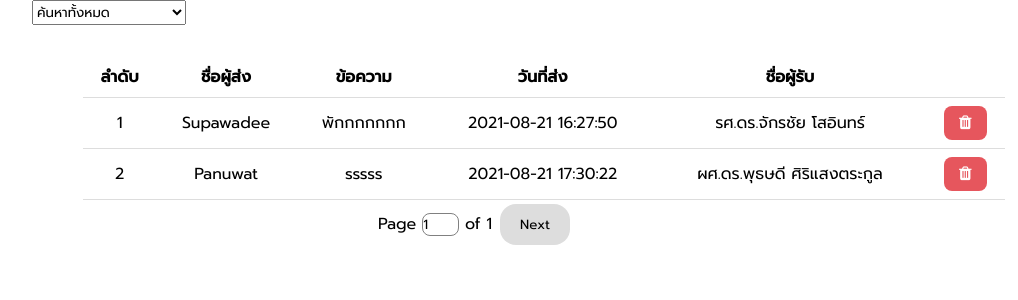
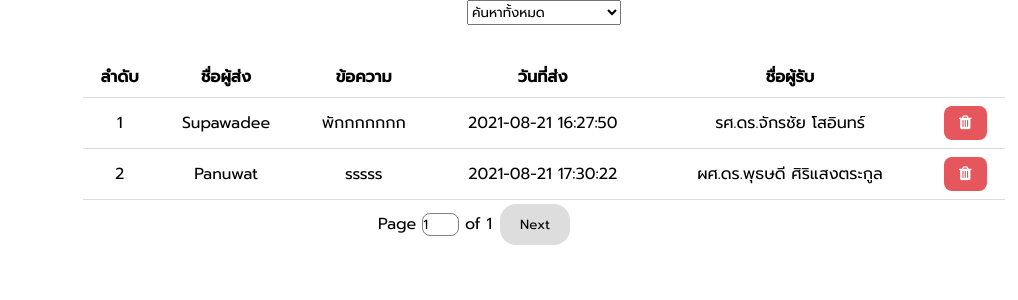
Before and after one commit to kkpanuwat/TeacherDay, a PHP site: page /dashboard/index.php in a window 1280 px wide. Shown: the top 300 px of the page, without its empty margins (96-1114 px from the left). Run offline with PHP 8.4, Linux system fonts and the light colour scheme; data comes from the database, SQL or seed files in the repository.

Commit message:
Update select

```diff
--- a/assets/css/dashboard.css
+++ b/assets/css/dashboard.css
@@ -25,6 +25,12 @@ html {
     margin: 0 auto;
 
 }
+
+#searchBlog {
+  display: flex;
+  justify-content: center;
+}
+
 table {
     border-collapse: collapse;
     width: 100%;
--- a/dashboard/index.php
+++ b/dashboard/index.php
@@ -15,7 +15,7 @@
 <body onload="getAllComment()">
     <div class="container">
         <div class="search" id="searchBlog">
-            <select name="selecttype" onchange="selectType(this.value)">
+            <select class="search-select" name="selecttype" onchange="selectType(this.value)">
                 <option value="1">ค้นหาทั้งหมด</option>
                 <option value="2">ค้นหาจากสาขาวิชา</option>
                 <option value="3">ค้นหาจากรายชื่ออาจารย์</option>
--- a/index.php
+++ b/index.php
@@ -70,7 +70,7 @@
             </div>
             <label style="text-align: center; display:block; margin:20px" for="commentName">เลือกพานดอกไม้</label>
             <div class="form-pan">
-                <img class="img-pan" id="pan1" onclick="clickpan('pan1')" src="assets/imgs/pan01.png" alt="">
+                <img class="img-pan click" id="pan1" onclick="clickpan('pan1')" src="assets/imgs/pan01.png" alt="">
                 <img class="img-pan" id="pan2" onclick="clickpan('pan2')" src="assets/imgs/pan02.png" alt="">
                 <img class="img-pan" id="pan3" onclick="clickpan('pan3')" src="assets/imgs/pan03.png" alt="">
             </div>
```
